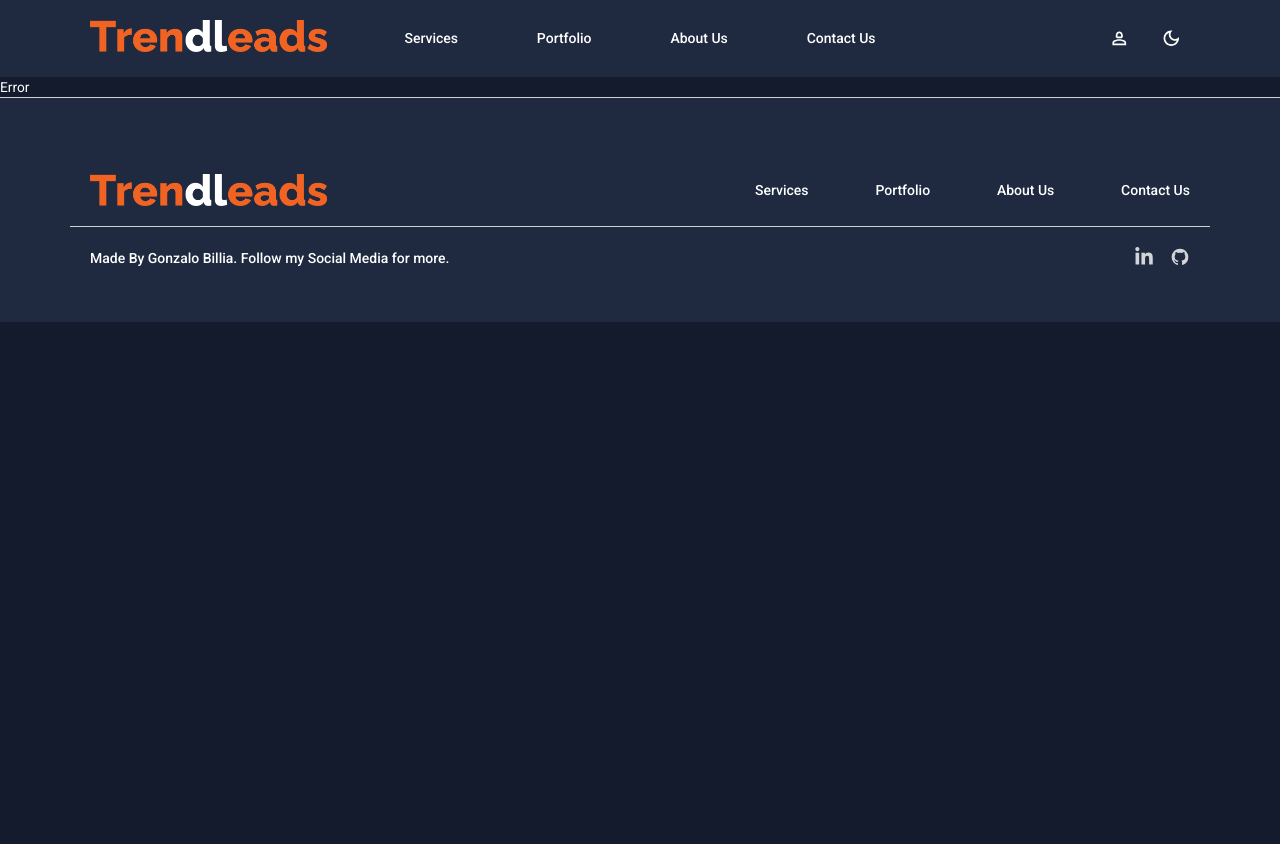
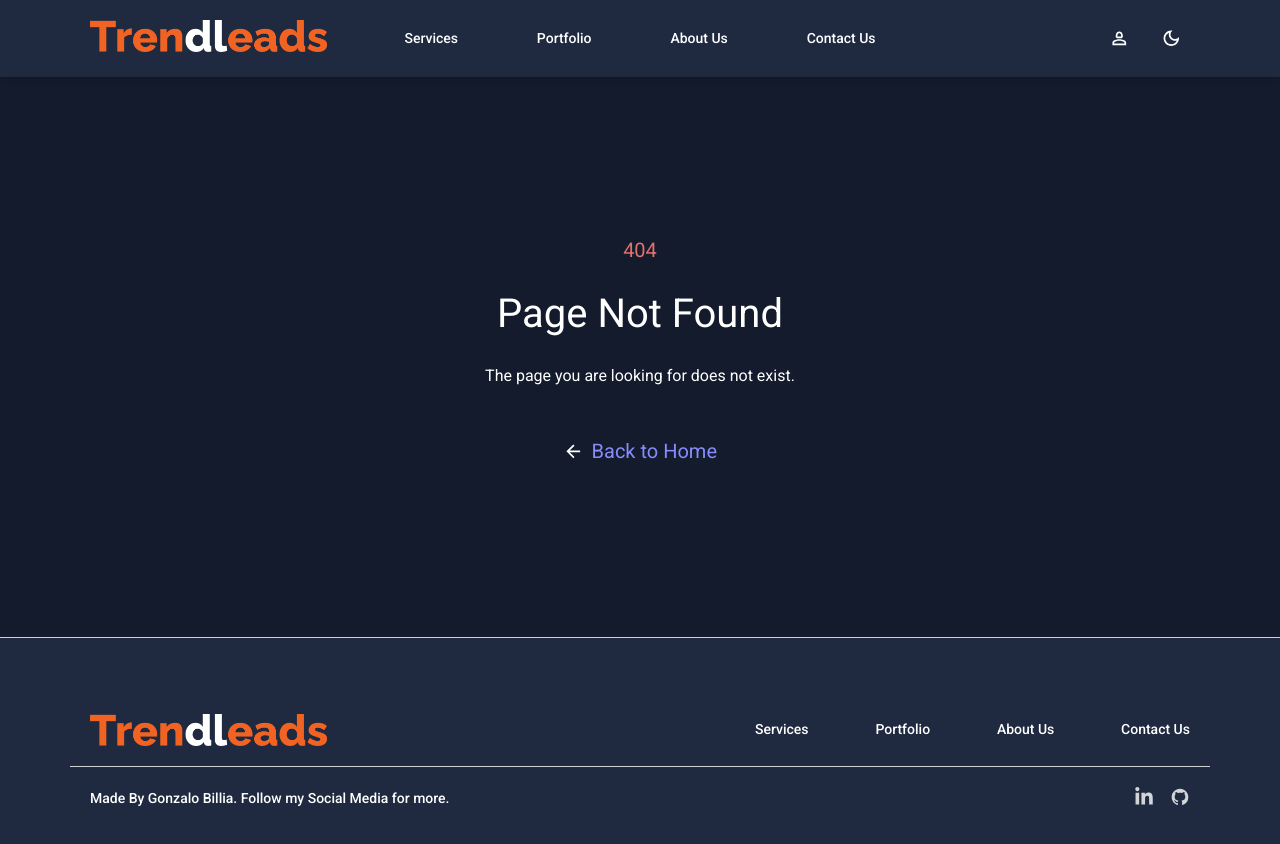
Before and after one commit to GonzaBillia/trendleaders, a React (Vite) app: page / in a window 1280 px wide. Shown: the top 844 px of the page. Before the commit the page ends 800 px from the top, so only its background shows below. Built offline with nearby package versions, Linux system fonts and the light colour scheme.

Commit message:
configuro pagina de Error

```diff
--- a/src/pages/About.jsx
+++ b/src/pages/About.jsx
@@ -1,9 +1,12 @@
 import React from 'react'
+import { Box } from '@mui/material'
 
 const About = () => {
-  return (
-    <div>About</div>
-  )
+    return (
+        <Box minHeight={'70vh'}>
+
+        </Box>
+    )
 }
 
 export default About
--- a/src/pages/Contact.jsx
+++ b/src/pages/Contact.jsx
@@ -1,9 +1,12 @@
 import React from 'react'
+import { Box } from '@mui/material'
 
 const Contact = () => {
-  return (
-    <div>Contact</div>
-  )
+    return (
+        <Box minHeight={'70vh'}>
+
+        </Box>
+    )
 }
 
 export default Contact
--- a/src/pages/Error.jsx
+++ b/src/pages/Error.jsx
@@ -1,9 +1,30 @@
 import React from 'react'
+import { Box, Typography, useTheme } from '@mui/material'
+import { tokens } from '../theme'
+import { Link } from 'react-router-dom'
+import ArrowBackOutlinedIcon from '@mui/icons-material/ArrowBackOutlined';
 
 const Error = () => {
-  return (
-    <div>Error</div>
-  )
+    const theme = useTheme()
+    const colors = tokens(theme.palette.mode)
+
+    return (
+        <Box minHeight={'70vh'} className= 'grid items-center px-6'>
+            <Box className='text-center py-4'>
+                <Typography variant='h4' color={colors.redAccent[400]} className='py-5'>404</Typography>
+                <Typography variant='h1' className='py-2'>Page Not Found</Typography>
+                <Typography variant='h5' className='py-5'>The page you are looking for does not exist.</Typography>
+
+                <Box className='flex justify-center py-8'>
+                    <Link to='/trendleaders/' className='flex justify-center items-center gap-x-2'>
+                        <ArrowBackOutlinedIcon />
+                        <Typography variant='h4' color={colors.blueAccent[400]}>Back to Home</Typography>
+                    </Link>
+                </Box>
+
+            </Box>
+        </Box>
+    )
 }
 
 export default Error
--- a/src/pages/Portfolio.jsx
+++ b/src/pages/Portfolio.jsx
@@ -1,9 +1,12 @@
 import React from 'react'
+import { Box } from '@mui/material'
 
 const Portfolio = () => {
-  return (
-    <div>Portfolio</div>
-  )
+    return (
+        <Box minHeight={'70vh'}>
+
+        </Box>
+    )
 }
 
 export default Portfolio
--- a/src/pages/Services.jsx
+++ b/src/pages/Services.jsx
@@ -1,9 +1,12 @@
 import React from 'react'
+import { Box, Typography } from '@mui/material'
 
 const Services = () => {
-  return (
-    <div>Services</div>
-  )
+    return (
+        <Box minHeight={'70vh'}>
+
+        </Box>
+    )
 }
 
 export default Services
--- a/src/pages/global/Footer.jsx
+++ b/src/pages/global/Footer.jsx
@@ -1,20 +1,20 @@
 import { Box, Typography, useTheme } from '@mui/material'
 import React from 'react'
-import { useContext } from 'react'
-import { ColorModeContext, tokens } from '../../theme'
-import { NavLink } from 'react-router-dom'
+import { tokens } from '../../theme'
+import { NavLink, Link } from 'react-router-dom'
 
 
 const Footer = () => {
     const theme = useTheme()
     const colors = tokens(theme.palette.mode)
-    const colorMode = useContext(ColorModeContext)
 
     return (
         <Box width='100%' backgroundColor={colors.primary[400]} borderTop={1} borderColor={colors.primary[100]} className='pt-14 pb-8'>
             <Box className='container mx-auto grid grid-cols-12'>
                 <Box className='col-span-6 p-5'>
-                    <img className='h-8' src={theme.palette.mode === 'dark' ? 'trendleaders/src/assets/logo-white.png' : 'trendleaders/src/assets/logo-black.png'} alt='logo' />
+                    <Link to={'/trendleaders/'}>
+                        <img className='h-8' src={theme.palette.mode === 'dark' ? 'trendleaders/src/assets/logo-white.png' : 'trendleaders/src/assets/logo-black.png'} alt='logo' />
+                    </Link>
                 </Box>
                 <Box className='col-span-5 col-start-8 flex justify-between items-center p-5'>
                     <NavLink to={'/trendleaders/services'} className={({ isActive }) => isActive ? 'border-b-4 border-orange-900' : undefined}>
--- a/src/pages/global/NavBar.jsx
+++ b/src/pages/global/NavBar.jsx
@@ -14,7 +14,7 @@ const NavBar = () => {
 
     return (
 
-        <Box backgroundColor={colors.primary[400]}>
+        <Box backgroundColor={colors.primary[400]} className='top-0 z-50 drop-shadow-md'>
             <Box className='container mx-auto p-5 grid grid-cols-12 justify-between'>
                 <Box className='flex h-8 col-span-3'>
                     <Link to={'/trendleaders/'}>
```
